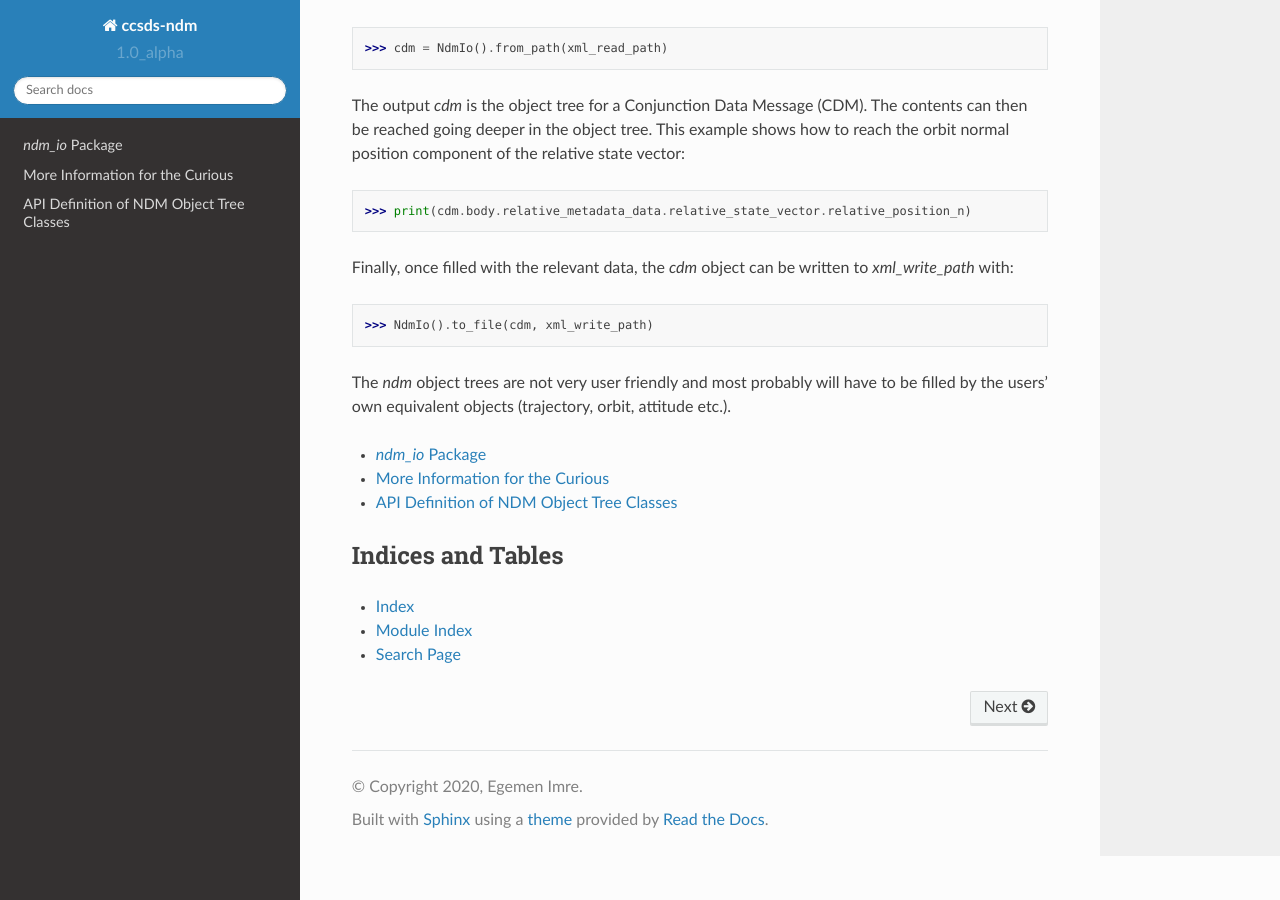
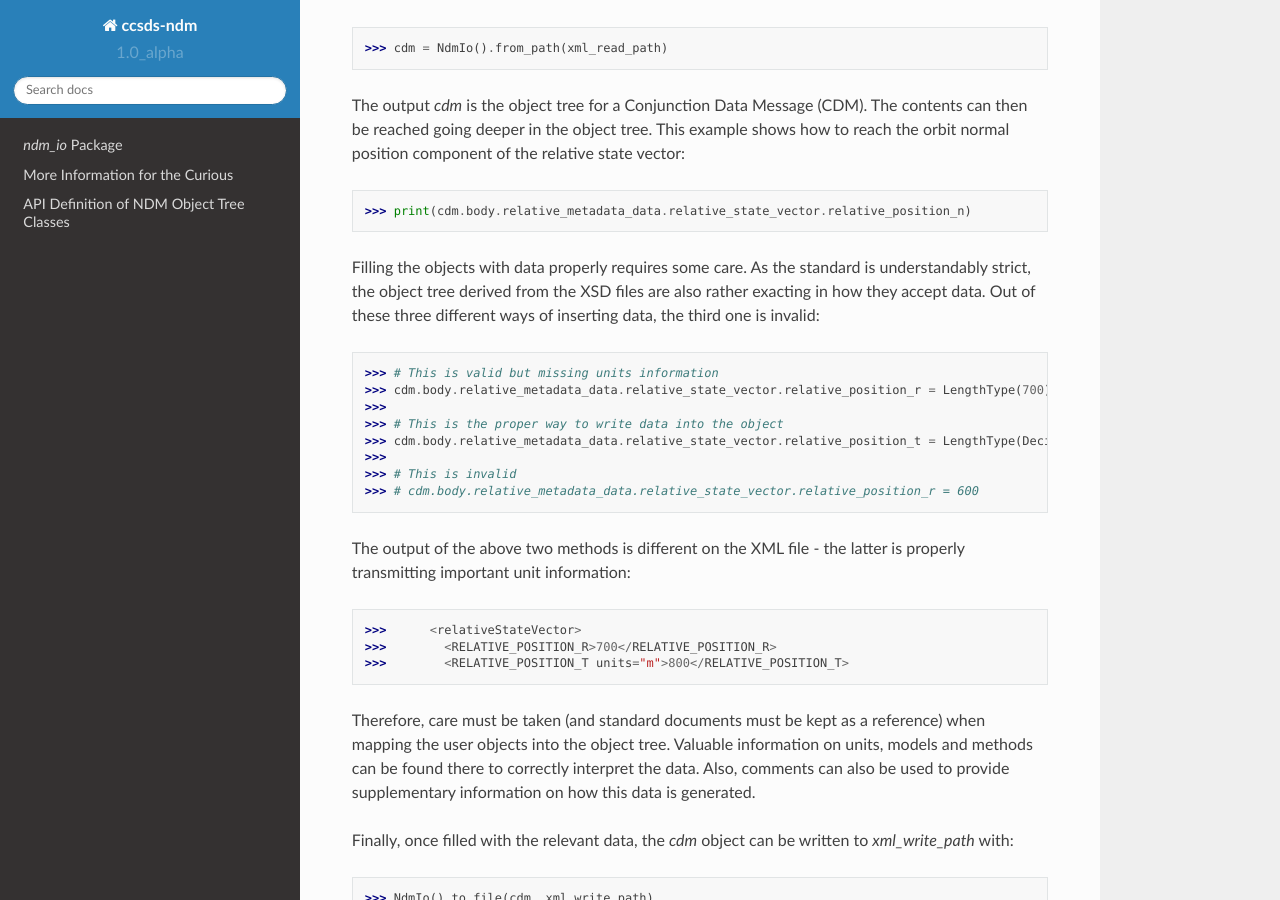
Before and after one commit to egemenimre/ccsds-ndm, a Sphinx documentation site: the page built from docs/index.rst, in a window 1280 px wide and 900 px high, scrolled down 834 px. Built offline with Sphinx 7.4.7 and the Read the Docs theme 2.0.0, drawn with Linux system fonts in a browser that asks for light colours.

Commit message:
added more info on how to fill the object tree properly

```diff
--- a/docs/index.rst
+++ b/docs/index.rst
@@ -38,6 +38,31 @@ of the relative state vector:
 
 >>> print(cdm.body.relative_metadata_data.relative_state_vector.relative_position_n)
 
+Filling the objects with data properly requires some care. As the standard is understandably strict, the
+object tree derived from the XSD files are also rather exacting in how they accept data. Out of these three
+different ways of inserting data, the third one is invalid:
+
+>>> # This is valid but missing units information
+>>> cdm.body.relative_metadata_data.relative_state_vector.relative_position_r = LengthType(700)
+>>>
+>>> # This is the proper way to write data into the object
+>>> cdm.body.relative_metadata_data.relative_state_vector.relative_position_t = LengthType(Decimal(800), LengthUnits.M)
+>>>
+>>> # This is invalid
+>>> # cdm.body.relative_metadata_data.relative_state_vector.relative_position_r = 600
+
+The output of the above two methods is different on the XML file - the latter is properly
+transmitting important unit information:
+
+>>>      <relativeStateVector>
+>>>        <RELATIVE_POSITION_R>700</RELATIVE_POSITION_R>
+>>>        <RELATIVE_POSITION_T units="m">800</RELATIVE_POSITION_T>
+
+Therefore, care must be taken (and standard documents must be kept as a reference) when mapping
+the user objects into the object tree. Valuable information on units, models and methods can be found
+there to correctly interpret the data. Also, comments can also be used to provide supplementary information
+on how this data is generated.
+
 Finally, once filled with the relevant data, the `cdm` object can be written to `xml_write_path` with:
 
 >>> NdmIo().to_file(cdm, xml_write_path)
```
Also changed, not shown: README.rst (+7 -0 lines).
